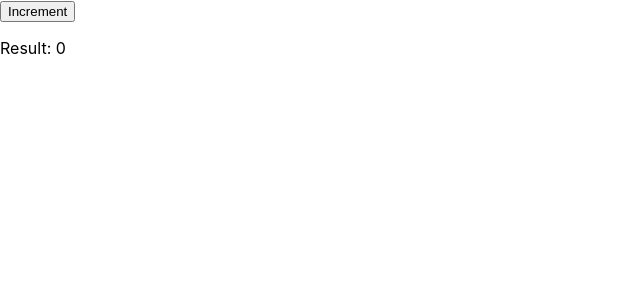
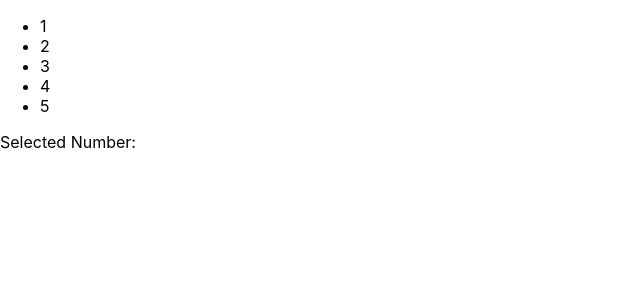
Before and after one commit to salinpaul94/60_DAY_PLAN_FOR_CROSS_PALTFORM_DEVELOPMENT, a React (Create React App) app in the folder cilu_laptop/: page / in a window 1280 px wide. Shown: the top 300 px of the page, without its empty margins (0-640 px from the left). Built offline with nearby package versions, Linux system fonts and the light colour scheme.

Commit message:
day 6 task 14 example 1, 2

```diff
--- a/cilu_laptop/src/App.js
+++ b/cilu_laptop/src/App.js
@@ -1,5 +1,5 @@
 import './App.css';
-import Task13Example2 from './Day6Components/Task13Example2';
+import Task14Example2 from './Day6Components/Task14Example2';
 
 function App() {
   return (
@@ -26,7 +26,9 @@ function App() {
     // <Task12Example1/>
     // <Task12Example2/>
     // <Task13Example1/>
-    <Task13Example2/>
+    // <Task13Example2/>
+    // <Task14Example1/>
+    <Task14Example2/>
   );
 }
 
--- /dev/null
+++ b/cilu_laptop/src/Day6Components/Task14Example2.js
@@ -0,0 +1,37 @@
+import React, { useState, useCallback, useMemo } from 'react';
+
+function NumberList({ numbers, onNumberClick }) {
+  return (
+    <ul>
+      { numbers.map(( number ) => (
+        <li
+          key={ number }
+          onClick={() => onNumberClick( number )}
+          style={{ cursor: 'pointer' }}
+          >
+          { number }
+        </li>
+      ))}
+    </ul>
+  );
+}
+
+function Task14Example2() {
+  const [ numbers, setNumbers ] = useState([ 1, 2, 3, 4, 5 ]);
+  const [ selectedNumber, setSelectedNumber ] = useState( null );
+
+  const handleNumberClick = useCallback(( number ) => {
+    setSelectedNumber(number);
+  }, []);
+
+  const memorizedNumbers = useMemo(() => numbers, [ numbers ]);
+
+  return (
+    <div>
+      <NumberList numbers={ memorizedNumbers } onNumberClick={ handleNumberClick }/>
+      <p>Selected Number: { selectedNumber }</p>
+    </div>
+  );
+}
+
+export default Task14Example2;
```
Also changed, not shown: cilu_laptop/src/Day6Components/Task14Example1.js (added, +33 -0 lines).
